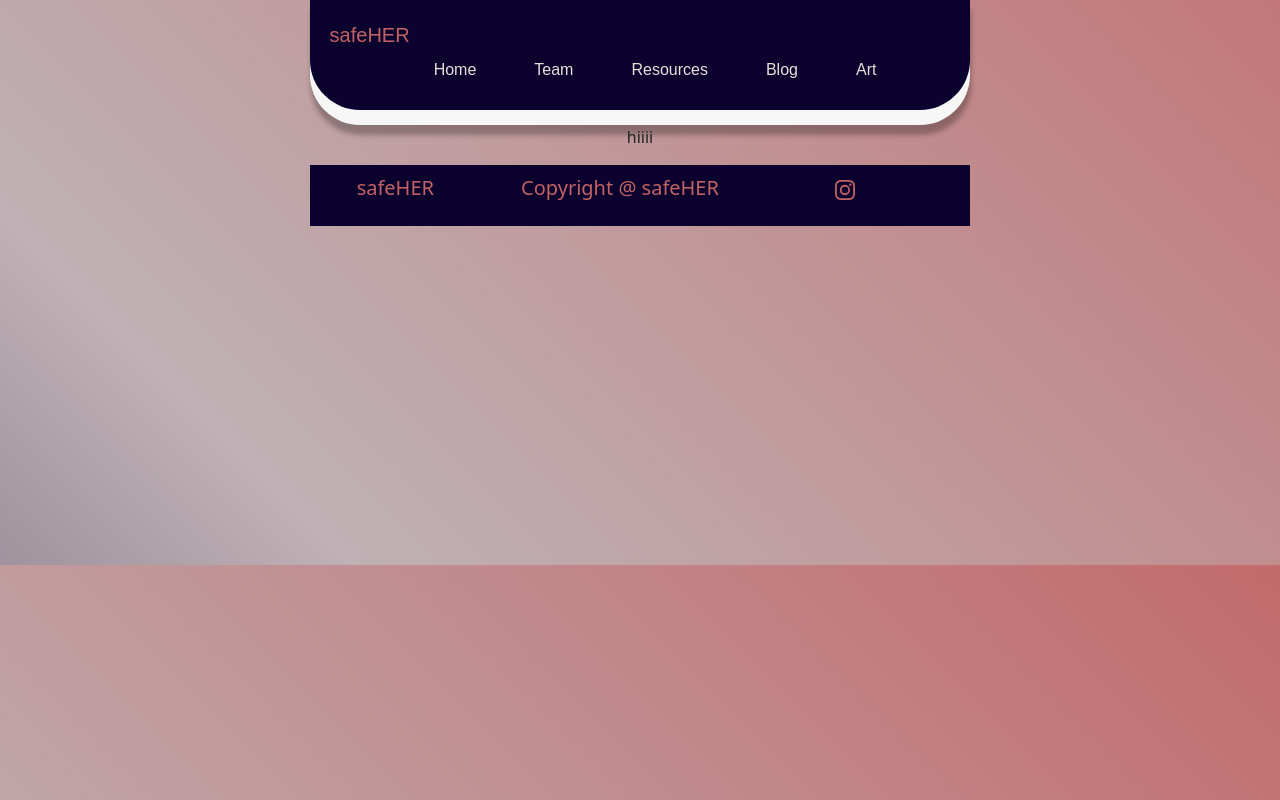
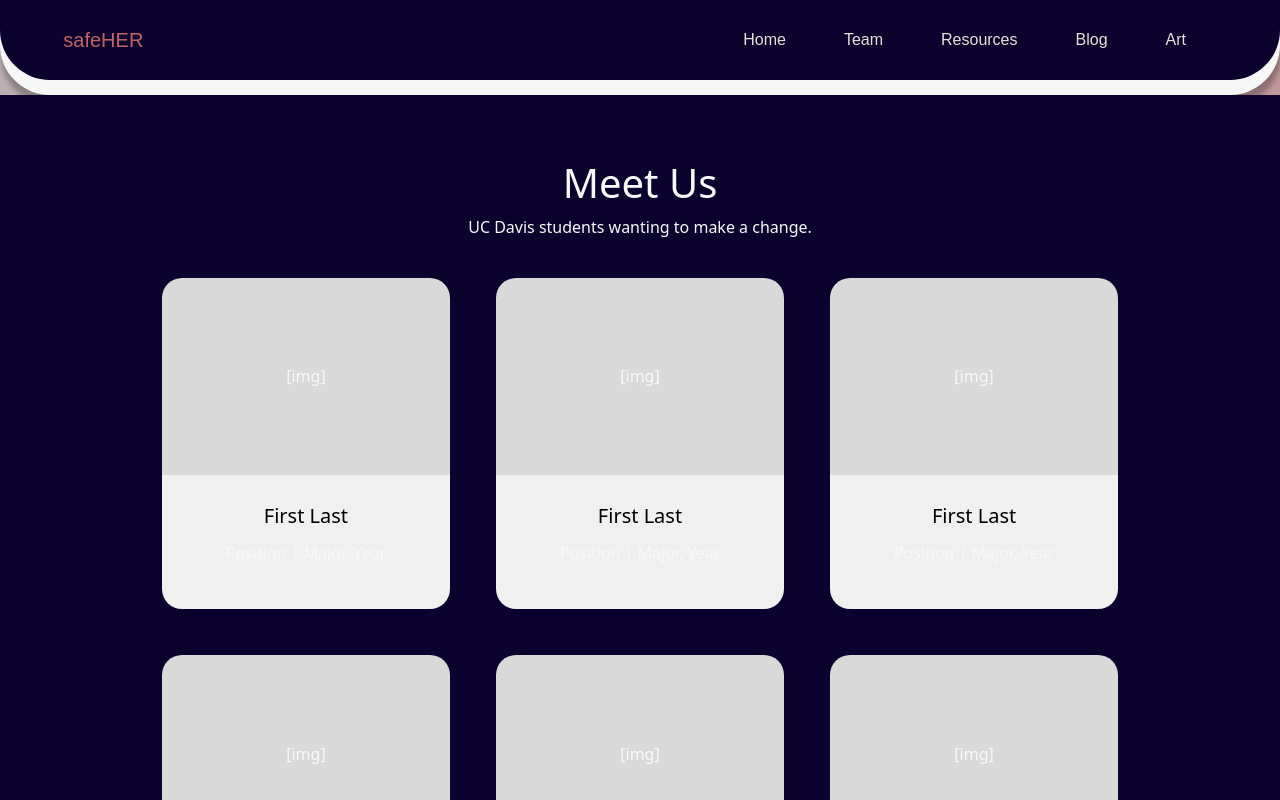
Before and after one commit to ArchitaSarin/safe-her1, a React (Create React App) app in the folder my-app/: page /team in a window 1280 px wide. Shown: the top 800 px of the page. Built offline with nearby package versions, Linux system fonts and the light colour scheme.

Commit message:
Updated teams page

```diff
--- a/my-app/src/Components/individual components/member.js
+++ b/my-app/src/Components/individual components/member.js
@@ -0,0 +1,20 @@
+import React from 'react';
+import '../../Styles/team.css';
+
+export const Card = () => {
+    return (
+        <div className="child">
+
+            <div className="childtop">
+            [img]
+            </div>
+
+            <div className="childbottom">
+                <h2>First Last</h2>
+                <p>Position | Major, Year</p>
+            </div>
+
+        </div>
+
+    )
+}
--- a/my-app/src/Components/team.js
+++ b/my-app/src/Components/team.js
@@ -1,11 +1,28 @@
 import React from 'react';
 import '../App.css';
 import '../Styles/team.css';
+import {Card} from "./individual components/member";
 
 export const Team = () => {
     return (
         <div>
-            <p> hiiii </p>
+            <div className="intro">
+                <h1> Meet Us </h1>
+                <p>UC Davis students wanting to make a change.</p>
+                <div>
+                    <Card/>
+                    <Card/>
+                    <Card/>
+
+                    <Card/>
+                    <Card/>
+                    <Card/>
+
+                    <Card/>
+                    <Card/>
+                    <Card/>
+                </div>
+            </div>
         </div>
     )
 }
--- a/my-app/src/Styles/team.css
+++ b/my-app/src/Styles/team.css
@@ -0,0 +1,48 @@
+.intro {
+    background-color: #0B032D;
+    color: #F8F8F8;
+    padding: 5%;
+}
+
+h1 {
+    font-size: 40px;
+}
+
+.parent {
+    text-align: center;
+    padding-top: 5%;
+    padding-bottom: 5%;
+}
+
+.child {
+    display: inline-block;
+    width: 25%;
+    border-radius: 20px;
+    margin: 2%;
+}
+
+h2 {
+    font-size: 20px;
+    padding-bottom: 5px;
+    color: black;
+}
+
+img {
+    max-width: 100%;
+}
+
+.childtop {
+    padding: 30%;
+    background-color: #D9D9D9;
+    width: 100%;
+    border-top-right-radius: 20px;
+    border-top-left-radius: 20px;
+}
+
+.childbottom {
+    padding: 10%;
+    background-color: #F0F0F0;
+    width: 100%;
+    border-bottom-right-radius: 20px;
+    border-bottom-left-radius: 20px;
+}
```
